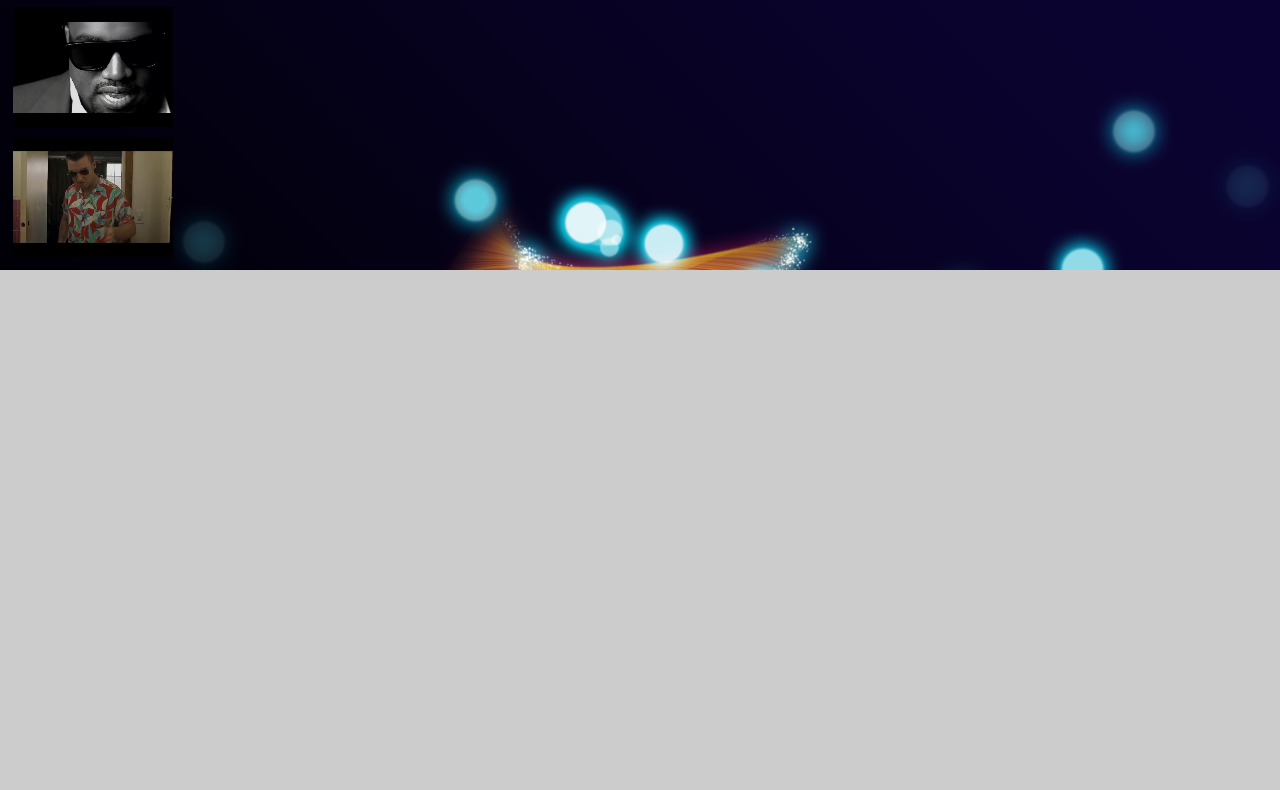
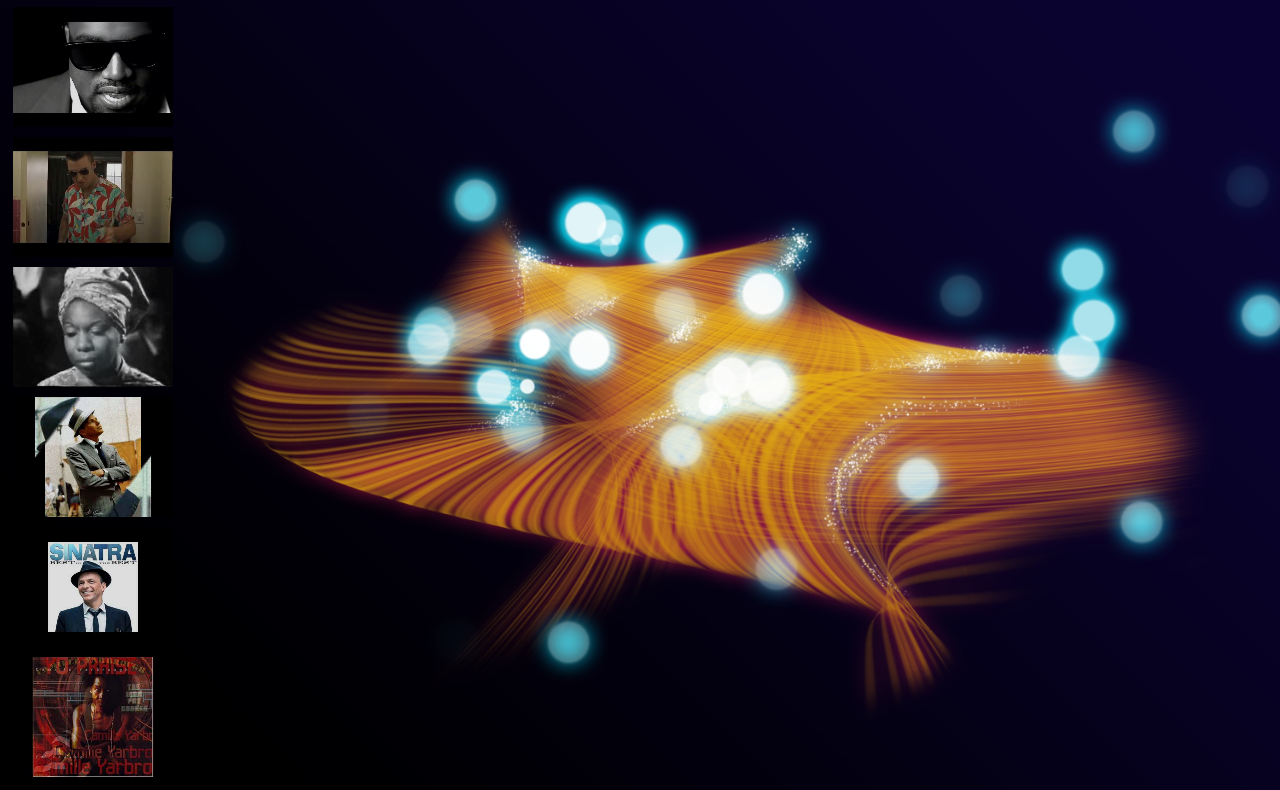
Before and after one commit to pasviegas/page, a plain HTML site: page index.html in a window 1280 px wide. Shown: the part 916-1706 px from the top of the page. Before the commit the page ends 1186 px from the top, so only its background shows below. Drawn offline with Linux system fonts and the light colour scheme.

Commit message:
no message

```diff
--- a/index.html
+++ b/index.html
@@ -28,7 +28,13 @@
 <a class="voverlay" href="http://www.youtube.com/v/LuZXnlP6dyg?autoplay=1&rel=0&enablejsapi=1&playerapiid=ytplayer" title="Gui Boratto - No Turning Back"><img src="index_videolb/thumbnails/5.png" alt="Gui Boratto - No Turning Back" /><span></span></a>
 <a class="voverlay" href="http://www.youtube.com/v/KkF1kwwXdec?autoplay=1&rel=0&enablejsapi=1&playerapiid=ytplayer" title="Gui Boratto - Beautiful Life - Music Video"><img src="index_videolb/thumbnails/6.png" alt="Gui Boratto - Beautiful Life - Music Video" /><span></span></a>
 <a class="voverlay" href="http://vimeo.com/moogaloop.swf?clip_id=18762383&amp;server=vimeo.com&amp;show_title=1&amp;show_byline=1&amp;autoplay=1" title="Beyonce &quot;Ego&quot;"><img src="index_videolb/thumbnails/7.png" alt="Beyonce &quot;Ego&quot;" /><span></span></a>
-<a class="voverlay" href="http://vimeo.com/moogaloop.swf?clip_id=29386582&amp;server=vimeo.com&amp;show_title=1&amp;show_byline=1&amp;autoplay=1" title="Arctic Monkeys - Suck It and See"><img src="index_videolb/thumbnails/8.png" alt="Arctic Monkeys - Suck It and See" /><span></span></a><a class="videolb" href="http://videolightbox.com">Post Video to Website by VideoLightBox.com v2.1m</a>
+<a class="voverlay" href="http://vimeo.com/moogaloop.swf?clip_id=29386582&amp;server=vimeo.com&amp;show_title=1&amp;show_byline=1&amp;autoplay=1" title="Arctic Monkeys - Suck It and See"><img src="index_videolb/thumbnails/8.png" alt="Arctic Monkeys - Suck It and See" /><span></span></a>
+	<a class="voverlay" href="http://www.youtube.com/v/os70A7Vbh6U?autoplay=1&rel=0&enablejsapi=1&playerapiid=ytplayer" title="'I Put A Spell On You'. Nina Simone (1968)"><img src="index_videolb/thumbnails/10.png" alt="'I Put A Spell On You'. Nina Simone (1968)" /><span></span></a>
+<a class="voverlay" href="http://www.youtube.com/v/NqmtCrgpeik?autoplay=1&rel=0&enablejsapi=1&playerapiid=ytplayer" title="Frank Sinatra-The best is yet to come"><img src="index_videolb/thumbnails/11.png" alt="Frank Sinatra-The best is yet to come" /><span></span></a>
+<a class="voverlay" href="http://www.youtube.com/v/qtFBRJFN3p8?autoplay=1&rel=0&enablejsapi=1&playerapiid=ytplayer" title="Fly Me To The Moon"><img src="index_videolb/thumbnails/12.png" alt="Fly Me To The Moon" /><span></span></a>
+<a class="voverlay" href="http://www.youtube.com/v/3GvPBdDNh5E?autoplay=1&rel=0&enablejsapi=1&playerapiid=ytplayer" title="CAMILLE YARBROUGH   Take Yo' Praise.wmv"><img src="index_videolb/thumbnails/13.png" alt="CAMILLE YARBROUGH   Take Yo' Praise.wmv" /><span></span></a>
+
+
 	</div>
 	<script src="index_videolb/jquery.tools.min.js" type="text/javascript"></script>
 	<script src="index_videolb/videolightbox.js" type="text/javascript"></script>
```
Also changed, not shown: index_videolb/thumbnails/10.png (added), index_videolb/thumbnails/11.png (added), index_videolb/thumbnails/12.png (added), index_videolb/thumbnails/13.png (added).
